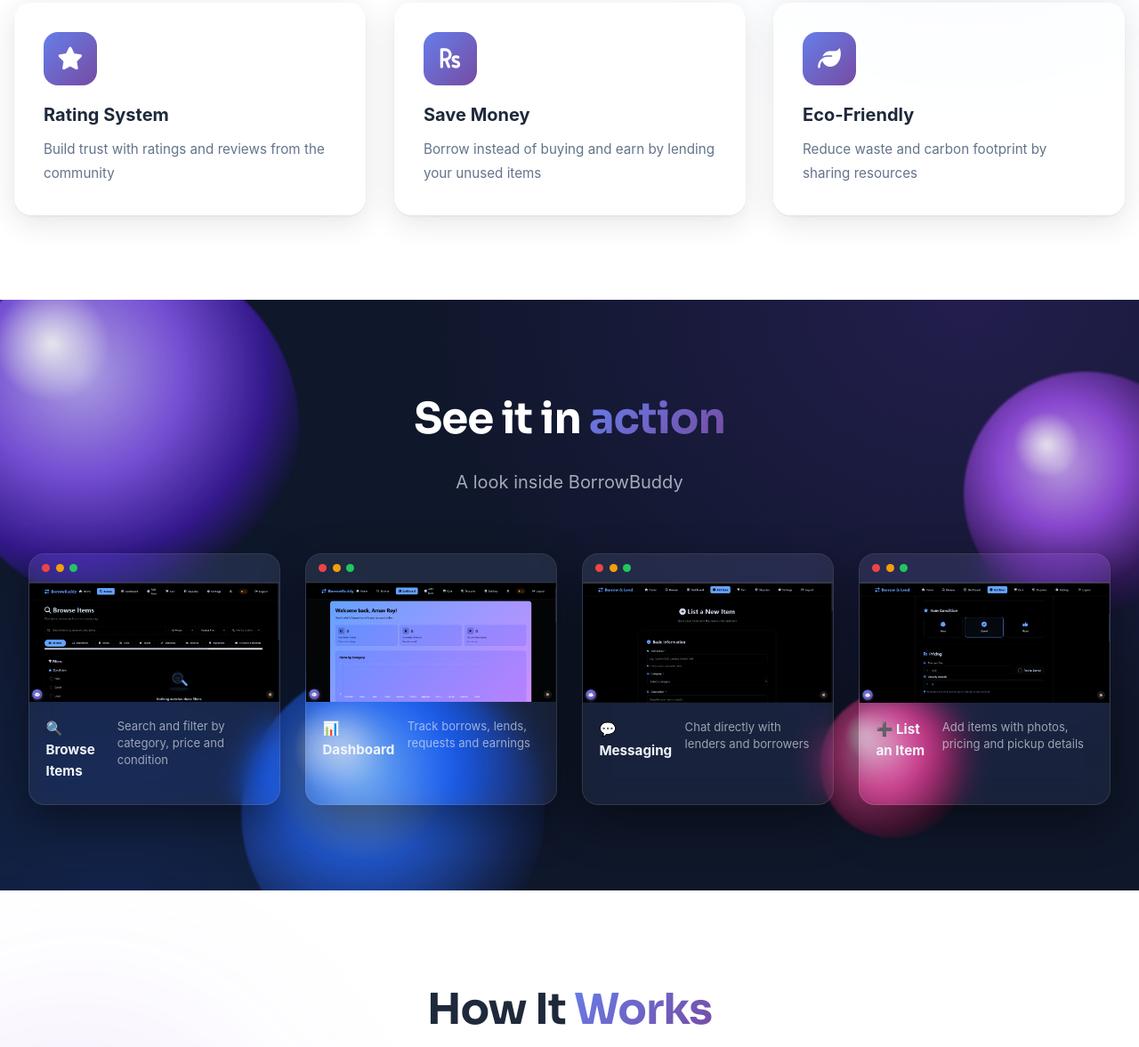
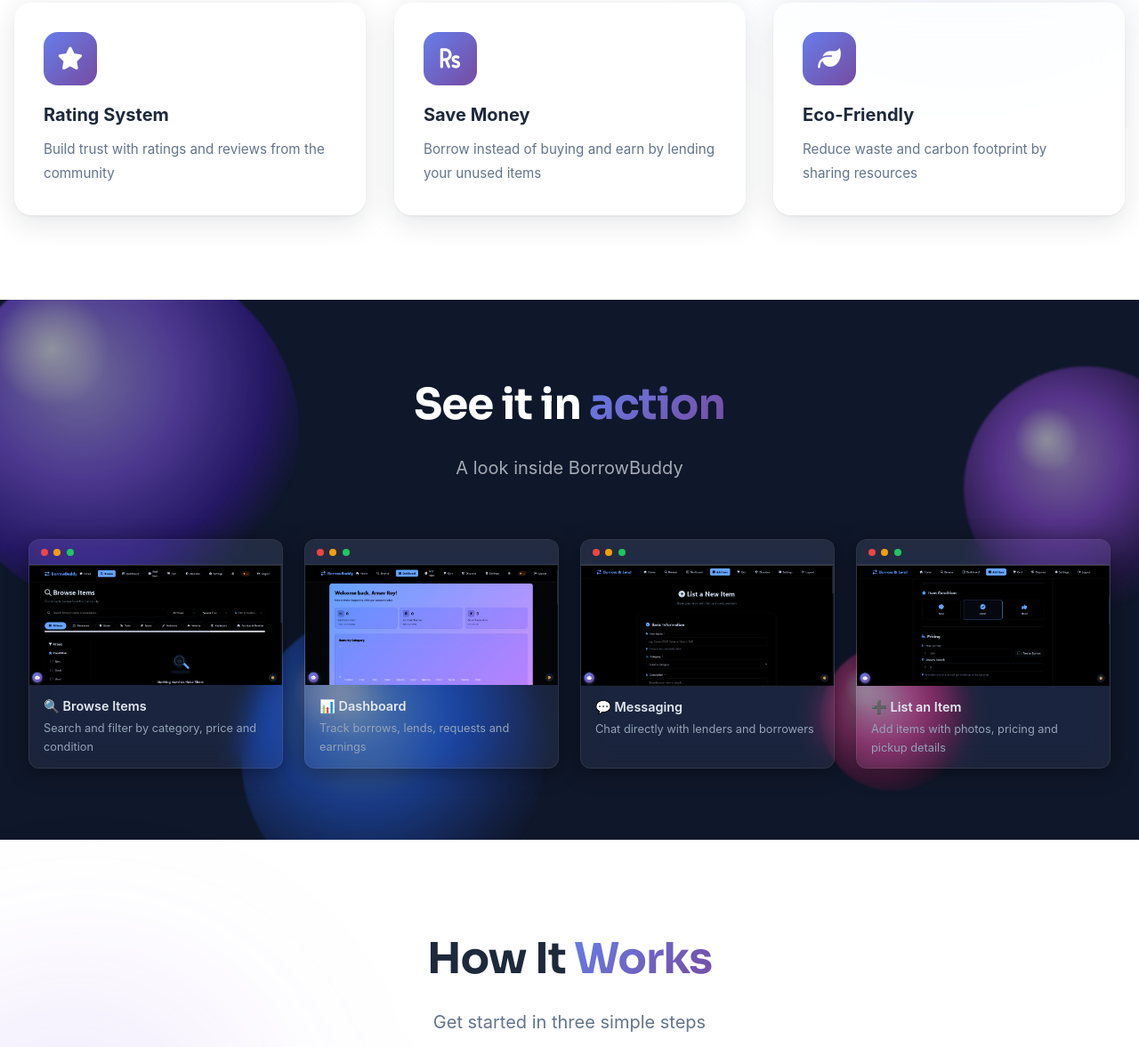
Before and after one commit to ArnavRoy10/BorrowBuddy-sell, a plain HTML site: page frontend/index.html in a window 1280 px wide. Shown: the part 1411-2588 px from the top of the page at 89% size. Drawn offline with Linux system fonts and the light colour scheme.

Commit message:
Update styles.css

```diff
--- a/frontend/styles.css
+++ b/frontend/styles.css
@@ -704,17 +704,26 @@ img {
 
 /* How It Works */
 /* ============================================================
-   "See it in action" showcase — dark section with browser-chrome
-   framed screenshots, glass cards, and 3D tilt on hover.
+   "See it in action" showcase — original compact card size,
+   with a beautiful animated glossy-orb background behind it.
    ============================================================ */
 .showcase {
     position: relative;
     overflow: hidden;
-    padding: 6rem 2rem;
-    background:
-        radial-gradient(90% 140% at 85% 0%, rgba(124, 58, 237, 0.18), transparent 55%),
-        radial-gradient(70% 120% at 10% 100%, rgba(37, 99, 235, 0.16), transparent 55%),
-        var(--bg-dark, #0f172a);
+    padding: 5rem 2rem;
+    background: var(--bg-dark, #0f172a);
+}
+
+.showcase-orbs {
+    position: absolute;
+    inset: 0;
+    overflow: hidden;
+    pointer-events: none;
+    z-index: 0;
+}
+
+.showcase-orbs .liquid-blob {
+    opacity: 0.55;
 }
 
 .showcase-inner {
@@ -726,38 +735,38 @@ img {
 
 .showcase-grid {
     display: grid;
-    grid-template-columns: repeat(auto-fit, minmax(270px, 1fr));
-    gap: 1.75rem;
+    grid-template-columns: repeat(auto-fit, minmax(280px, 1fr));
+    gap: 1.5rem;
     margin-top: 3rem;
 }
 
 .showcase-card {
-    border-radius: 18px;
+    border-radius: 12px;
     overflow: hidden;
-    background: rgba(255, 255, 255, 0.05);
-    backdrop-filter: blur(16px) saturate(140%);
-    -webkit-backdrop-filter: blur(16px) saturate(140%);
-    border: 1px solid rgba(255, 255, 255, 0.1);
-    box-shadow: 0 20px 50px rgba(0, 0, 0, 0.45);
-    transition: box-shadow 0.4s ease, border-color 0.4s ease;
+    background: rgba(255, 255, 255, 0.06);
+    backdrop-filter: blur(14px) saturate(140%);
+    -webkit-backdrop-filter: blur(14px) saturate(140%);
+    border: 1px solid rgba(255, 255, 255, 0.08);
+    box-shadow: 0 4px 24px rgba(0, 0, 0, 0.4);
+    transition: box-shadow 0.3s ease, border-color 0.3s ease;
 }
 
 .showcase-card:hover {
-    border-color: rgba(167, 139, 250, 0.45);
-    box-shadow: 0 26px 64px rgba(0, 0, 0, 0.55), 0 0 0 1px rgba(167, 139, 250, 0.15), 0 0 40px rgba(124, 58, 237, 0.25);
+    border-color: rgba(167, 139, 250, 0.4);
+    box-shadow: 0 8px 30px rgba(0, 0, 0, 0.5), 0 0 24px rgba(124, 58, 237, 0.2);
 }
 
 .showcase-chrome {
     display: flex;
     gap: 0.4rem;
-    padding: 0.7rem 0.9rem;
-    background: rgba(255, 255, 255, 0.04);
+    padding: 0.6rem 0.8rem;
+    background: rgba(255, 255, 255, 0.03);
     border-bottom: 1px solid rgba(255, 255, 255, 0.06);
 }
 
 .chrome-dot {
-    width: 9px;
-    height: 9px;
+    width: 8px;
+    height: 8px;
     border-radius: 50%;
     display: inline-block;
 }
@@ -774,53 +783,25 @@ img {
 .showcase-media img {
     width: 100%;
     display: block;
-    transition: transform 0.6s cubic-bezier(.22, 1, .36, 1);
-}
-
-.showcase-card:hover .showcase-media img {
-    transform: scale(1.05);
 }
 
 .showcase-body {
-    display: flex;
-    align-items: flex-start;
-    gap: 0.9rem;
-    padding: 1.1rem 1.15rem 1.3rem;
-}
-
-.showcase-icon {
-    flex-shrink: 0;
-    width: 38px;
-    height: 38px;
-    border-radius: 10px;
-    display: flex;
-    align-items: center;
-    justify-content: center;
-    color: white;
-    font-size: 0.95rem;
-    background:
-        radial-gradient(circle at 30% 24%, rgba(255,255,255,0.45), rgba(255,255,255,0) 30%),
-        linear-gradient(135deg, #7c3aed, #2563eb);
-    box-shadow: 0 6px 16px rgba(124, 58, 237, 0.4);
+    padding: 0.75rem 1rem;
 }
 
 .showcase-title {
-    color: #f1f5f9;
-    font-weight: 700;
-    margin: 0 0 0.2rem;
-    font-size: 0.95rem;
+    color: #e2e8f0;
+    font-weight: 600;
+    margin: 0;
+    font-size: 0.9rem;
 }
 
 .showcase-desc {
-    color: rgba(226, 232, 240, 0.65);
-    margin: 0;
-    font-size: 0.82rem;
-    line-height: 1.45;
+    color: #94a3b8;
+    margin: 0.25rem 0 0;
+    font-size: 0.8rem;
 }
 
-@media (prefers-reduced-motion: reduce) {
-    .showcase-media img { transition: none; }
-}
 
 .how-it-works {
     max-width: 1400px;
```
